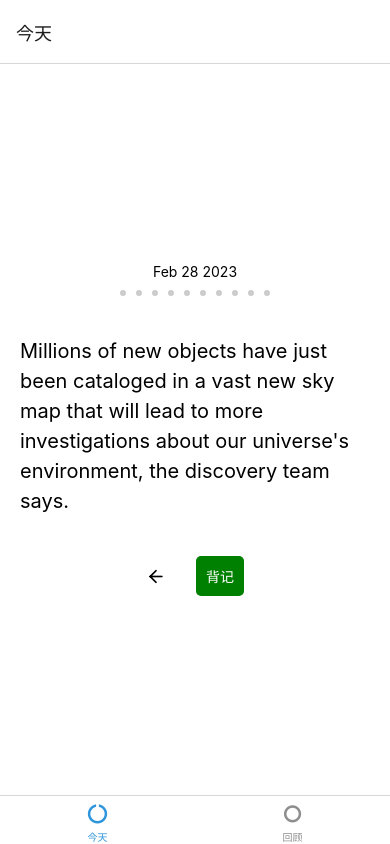
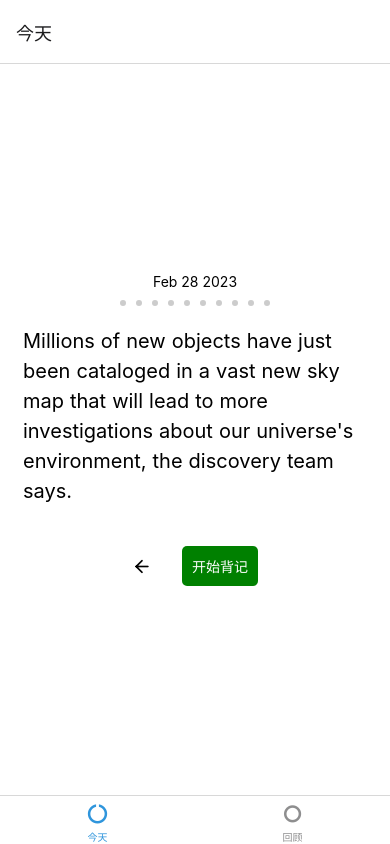
Before and after one commit to StrangeTown/just_recite, a React Native app: screen /TabOne in a window 390 px wide. Built offline with nearby package versions, Linux system fonts and the light colour scheme; what expo-linking would draw is missing.

Commit message:
Hide words when reciting.

```diff
--- a/components/Recite.tsx
+++ b/components/Recite.tsx
@@ -113,7 +113,7 @@ function ReciteActions({
             style={styles.reciteStart}
             onPress={handleReciteStart}
           >
-            <Text style={styles.reciteStartText}>背记</Text>
+            <Text style={styles.reciteStartText}>开始背记</Text>
           </TouchableOpacity>
         )}
         {isReciting && (
@@ -139,6 +139,41 @@ function DateString({ isCompleted }: DateStringProps) {
         {dateString}
       </Text>
     </>
+  )
+}
+
+interface ReciteValuesProps {
+  value: string
+  isReciting: boolean
+}
+const ReciteValues = ({ value, isReciting }: ReciteValuesProps) => {
+  const words = value.split(" ")
+
+  // if is reciting, only show the first word every sentence
+  let visibleArr: number[] = []
+  for (let i = 0; i < words.length; i++) {
+    if (isReciting) {
+      if (i === 0) {
+        visibleArr.push(i)
+      } else if (words[i - 1].endsWith(".")) {
+        visibleArr.push(i)
+      }
+    } else {
+      visibleArr.push(i)
+    }
+  }
+
+  return (
+    <View style={styles.paragraph}>
+      {words.map((word, index) => {
+        const visible = visibleArr.includes(index)
+        return (
+          <Text key={index} style={[styles.word, visible ? {} : styles.wordHide]}>
+            {word}
+          </Text>
+        )
+      })}
+    </View>
   )
 }
 
@@ -206,7 +241,8 @@ export default function Recite({ date }: ReciteProps) {
       <ReciteProgress />
 
       {/* Value */}
-      <Text style={styles.value}>{value}</Text>
+      {/* <Text style={styles.value}>{value}</Text> */}
+      <ReciteValues value={value} isReciting={isReciting} />
 
       {/* Actions */}
       <ReciteActions
@@ -221,6 +257,21 @@ export default function Recite({ date }: ReciteProps) {
 }
 
 const styles = StyleSheet.create({
+  wordHide: {
+    color: 'rgba(0,0,0,0.06)',
+  },
+  paragraph: {
+    flexDirection: "row",
+    flexWrap: "wrap",
+    alignItems: "center",
+    justifyContent: "flex-start",
+    marginTop: 20,
+  },
+  word: {
+    fontSize: 20,
+    marginHorizontal: 3,
+    lineHeight: 30,
+  },
   dateCompleted: {
     textDecorationLine: "line-through",
   },
--- a/data/2023.ts
+++ b/data/2023.ts
@@ -46,6 +46,16 @@ const strings: DataItem[] = [
     value:
     "The company behind Funko Pop collectibles, those small figurines that vaguely represent celebrities and fictional characters and which you likely ignore at your local GameStop, vastly over-estimated demand and is dumping $30 million worth of figurines in a landfill, Kotaku reports.",
   },
+  {
+    date: "2023-03-12",
+    value:
+    "Nearly a quarter million Floridians are being warned to avoid washing their face with tap water after a man died from a brain-eating amoeba in February.",
+  },
+  {
+    date: "2023-03-13",
+    value:
+    "During the immediate aftermath of the DART mission — NASA's first asteroid target practice — the Hubble Space Telescope captured the hour-by-hour changes as the space rock cast off over 1,000 tons of debris. The time-lapse, shown below, depicts the rock and dust spraying out into a complex pattern for days after the impact.",
+  },
 ]
 
 export default strings
```
